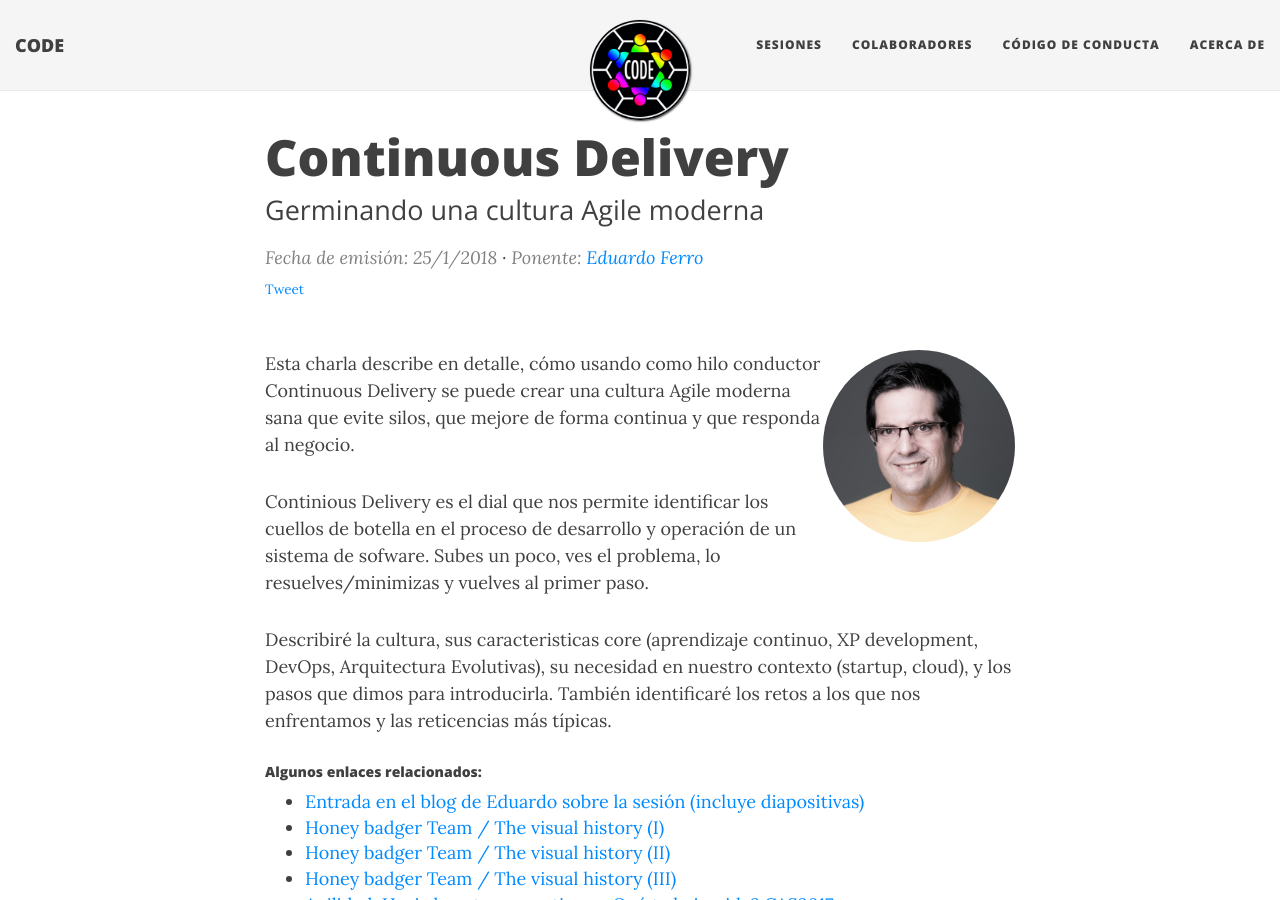
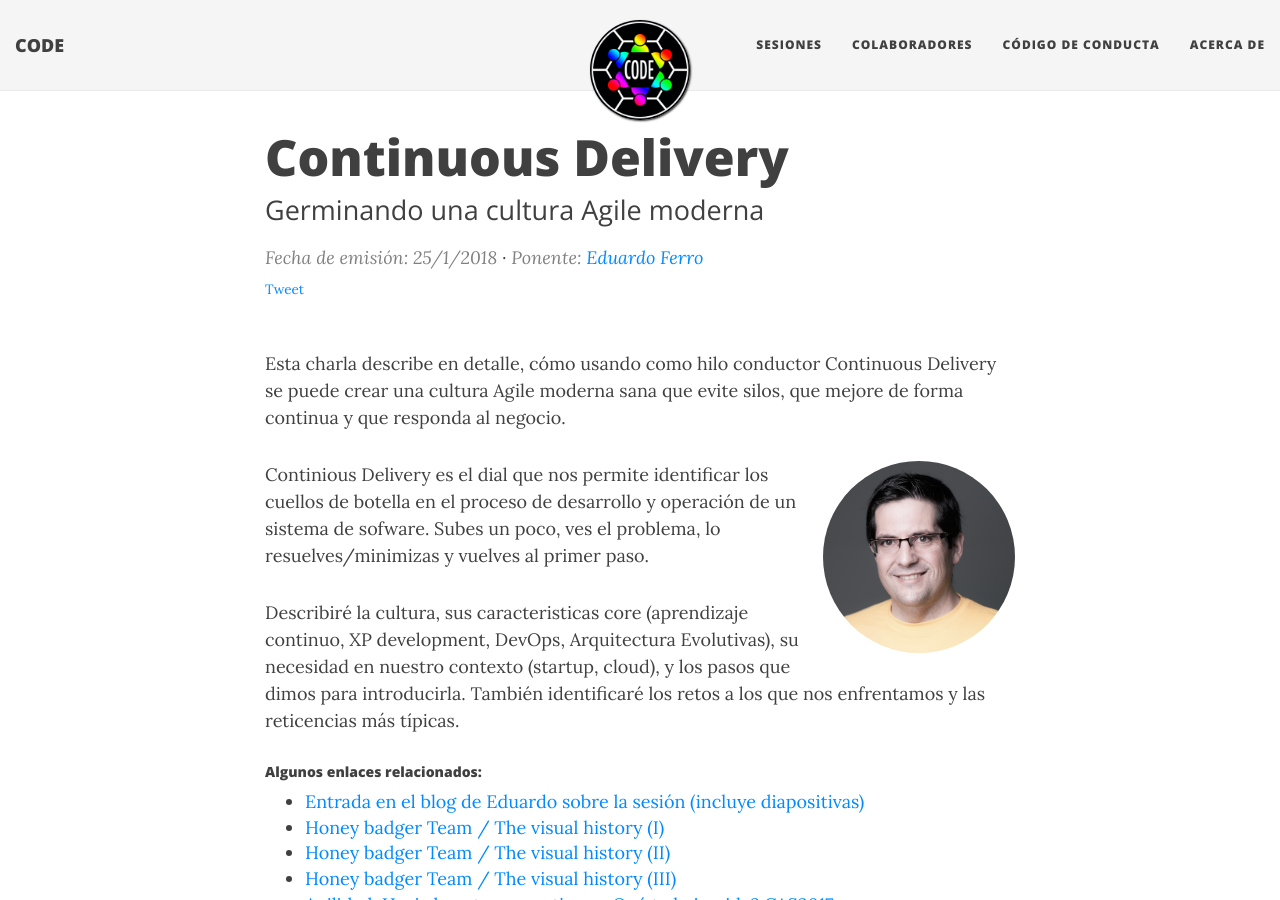
Before and after one commit to comunidadcode/comunidadcode.github.io, a Jekyll site: the page built from _posts/2018-01-25-continuous-delivery-cultura.md, in a window 1280 px wide and 900 px high. Built offline with Jekyll 4.4.1, drawn with Linux system fonts in a browser that asks for light colours; nearby versions of some CDN libraries; a script that is not in the unit is left out; comment, search, counter and statistics services are not loaded.

Commit message:
[Modificado] Foto ponente tras primer párrafo en página sesión

```diff
--- a/_posts/2018-01-25-continuous-delivery-cultura.md
+++ b/_posts/2018-01-25-continuous-delivery-cultura.md
@@ -11,11 +11,11 @@ twitter-description: Continuous Delivery, germinando una cultura Agile moderna.
 share-img: https://comunidadcode.com/img/colaboradores/edu-ferro.jpg
 ---
 
-  <div class="next-session-image">
-    <a href="../colaboradores/edu-ferro"><img src="/img/colaboradores/edu-ferro.jpg"></a>
-  </div>
+Esta charla describe en detalle, cómo usando como hilo conductor Continuous Delivery se puede crear una cultura Agile moderna sana que evite silos, que mejore de forma continua y que responda al negocio.
 
-Esta charla describe en detalle, cómo usando como hilo conductor Continuous Delivery se puede crear una cultura Agile moderna sana que evite silos, que mejore de forma continua y que responda al negocio.
+<div class="next-session-image">
+<a href="../colaboradores/edu-ferro"><img src="/img/colaboradores/edu-ferro.jpg"></a>
+</div>
 
 Continious Delivery es el dial que nos permite identificar los cuellos de botella en el proceso de desarrollo y operación de un sistema de sofware. Subes un poco, ves el problema, lo resuelves/minimizas y vuelves al primer paso.
 
--- a/proxima-sesion.html
+++ b/proxima-sesion.html
@@ -60,8 +60,8 @@ share-img: https://comunidadcode.com/img/colaboradores/cristina-fernandez.jpg
 
 <p>Para ilustrar esta técnica nos apoyaremos en trucos realizados por el ilusionista y cineasta Georges Méliès, uno de los primeros miembros de la escuela de Frontwarts (la escuela de magia frontend).</p>
 
-<h4><a href="https://masde140.com/t/meetup-virtual/516" target ="_blank" class="post-read-more">[Plantea tus dudas o comentarios sobre esta sesión]</a></h4><br>
+<h4><a href="https://masde140.com/t/meetup-virtual/516" target ="_blank" class="post-read-more">[Plantea tus dudas o comentarios sobre esta sesión]</a></h4>
 
-<p><br/></p>
+<br/><br/>
 
-<iframe class="youtube" width="560" height="315" src="https://www.youtube.com/watch?v=VBKQIiTl8Bc" frameborder="0" allowfullscreen=""></iframe>
+<iframe class="youtube" width="560" height="315" src="https://www.youtube.com/watch?v=VBKQIiTl8Bc" frameborder="0" allowfullscreen></iframe>
```
